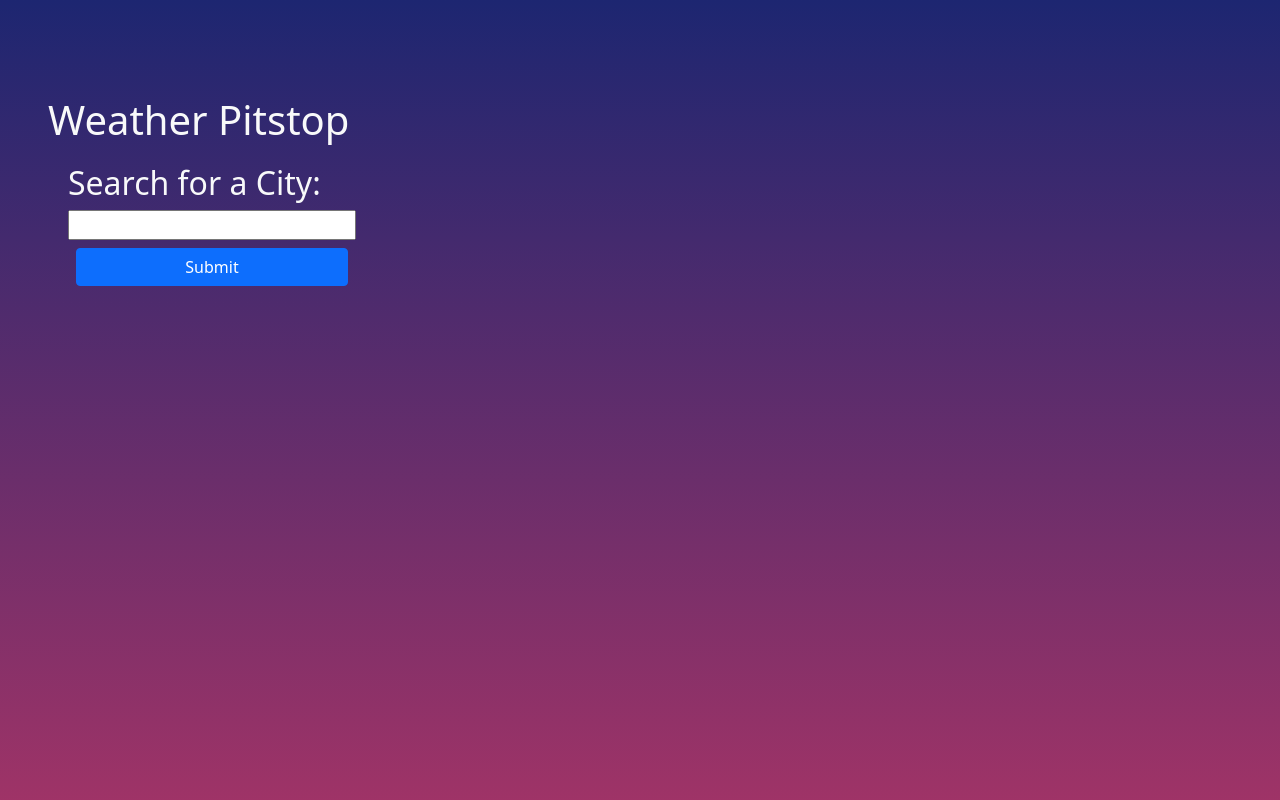
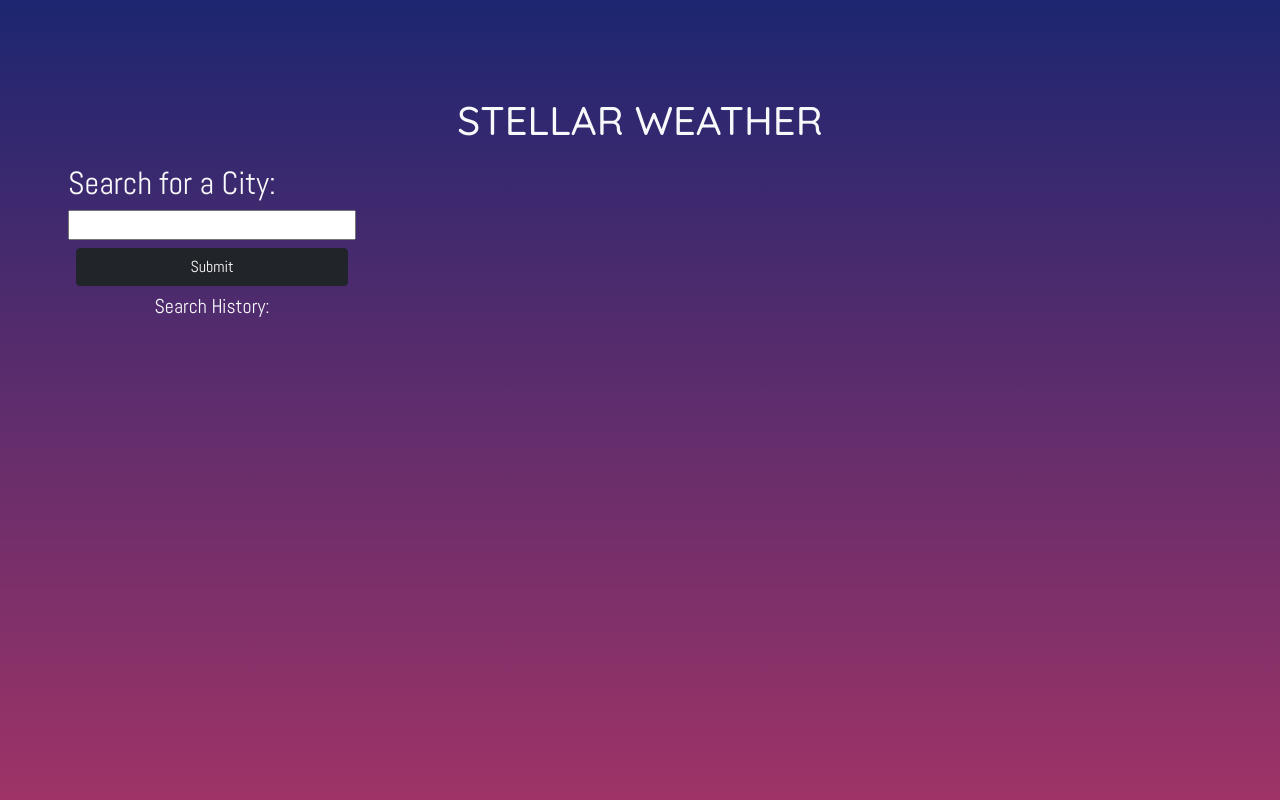
Before and after one commit to sillytsundere/my-weather-spot, a plain HTML site: page index.html in a window 1280 px wide. Shown: the top 800 px of the page. Drawn offline with nearby package versions, Linux system fonts and the light colour scheme.

Commit message:
added styling with fonts and button colors

```diff
--- a/assets/js/script.js
+++ b/assets/js/script.js
@@ -8,8 +8,10 @@ var cityDisplay = document.getElementById("city-display");
 var displaySearches = document.getElementById("search-history");
 
 $(function () {
-
-  $("body").css("background", "linear-gradient(to top, #C33764 0%, #1D2671 100%)")
+  $("body").css(
+    "background",
+    "linear-gradient(to top, #C33764 0%, #1D2671 100%)"
+  );
 
   function search(event) {
     //prevents reload of page on search submission
@@ -43,7 +45,6 @@ $(function () {
     cityInput.value = "";
   }
 
-
   //this function displays the search history saved in local storage upon page upload as it is called at the bottom of the code
   //it creates and displays cities saved in local storage as button elements and appends them to history div element upon page load
   function previousSearches() {
@@ -52,13 +53,12 @@ $(function () {
     if (searchHist) {
       searchHist.forEach((city) => {
         var historyItem = document.createElement("button");
-        historyItem.setAttribute("class", "btn btn-primary");
+        historyItem.setAttribute("class", "btn btn-dark");
         historyItem.textContent = city;
         displaySearches.append(historyItem);
       });
     }
   }
-
 
   function getWeather(city) {
     var apiURL = `https://api.openweathermap.org/data/2.5/forecast?q=${city}&units=imperial&appid=${apiKey}`;
@@ -86,18 +86,34 @@ $(function () {
         tempItem = Math.trunc(data.list[0].main.temp);
         tempEl.textContent = `Temp: ${tempItem}F`;
         humidEl.textContent = `Humidity: ${data.list[0].main.humidity}%`;
-        windEl.textContent = `Wind Speed: ${Math.round(data.list[0].wind.speed * 10) / 10}mph`;
+        windEl.textContent = `Wind Speed: ${
+          Math.round(data.list[0].wind.speed * 10) / 10
+        }mph`;
         dateEl.textContent = `${theMonth} ${theDay}${nth(theDay)} ${theYear}`;
+
         // Add icon src attribute
-        iconEl.setAttribute("src", `https://openweathermap.org/img/wn/${data.list[0].weather[0].icon}.png`);
+        iconEl.setAttribute(
+          "src",
+          `https://openweathermap.org/img/wn/${data.list[0].weather[0].icon}.png`
+        );
 
         //for loop to generate and display future weather conditions for next 5 days
         document.getElementById("five-day").innerHTML = "";
         for (let i = 7; i < 40; i += 8) {
           //create elements
           let card = document.createElement("div");
-          card.classList.add("col", "card", "m-1", "border-2", "rounded-3", "border-white");
-          card.setAttribute("style", "background-color: rgba(255, 255, 255, 0); ")
+          card.classList.add(
+            "col",
+            "card",
+            "m-1",
+            "border-2",
+            "rounded-3",
+            "border-white"
+          );
+          card.setAttribute(
+            "style",
+            "background-color: rgba(255, 255, 255, 0); "
+          );
           let cardBody = document.createElement("div");
           cardBody.setAttribute("class", "card-body");
           let date = document.createElement("h5");
@@ -108,8 +124,13 @@ $(function () {
 
           //assign content
           let iconCode = data.list[i].weather[0].icon;
-          smIcon.setAttribute("src", `https://openweathermap.org/img/wn/${iconCode}.png`);
-          wind.textContent = `Wind Speed: ${Math.round(data.list[i].wind.speed * 10) / 10}mph`;
+          smIcon.setAttribute(
+            "src",
+            `https://openweathermap.org/img/wn/${iconCode}.png`
+          );
+          wind.textContent = `Wind Speed: ${
+            Math.round(data.list[i].wind.speed * 10) / 10
+          }mph`;
           temp.textContent = `Temp: ${Math.trunc(data.list[i].main.temp)}F`;
           humidity.textContent = `Humidity: ${data.list[i].main.humidity}%`;
           let dateText = data.list[i].dt_txt;
@@ -125,24 +146,27 @@ $(function () {
       });
   }
 
-
   function nth(d) {
     if (d > 3 && d < 21) return "th";
     switch (d % 10) {
-      case 1: return "st";
-      case 2: return "nd";
-      case 3: return "rd";
-      default: return "th";
+      case 1:
+        return "st";
+      case 2:
+        return "nd";
+      case 3:
+        return "rd";
+      default:
+        return "th";
     }
   }
 
   //event listener for search history buttons, uses event bubbling to target the button elements in the display searches element
-  displaySearches.addEventListener('click', function(e) {
+  displaySearches.addEventListener("click", function (e) {
     //only alert for elements that have a "btn" class
-    if (e.target.classList.contains('btn')){
+    if (e.target.classList.contains("btn")) {
       getWeather(e.target.innerHTML);
     }
-  })
+  });
 
   //event listener to initiate search which calls get weather function to enact main functionality of web app
   searchBtn.addEventListener("click", search);
--- a/index.html
+++ b/index.html
@@ -1,23 +1,52 @@
 <!DOCTYPE html>
 <html>
   <head>
-        <meta charset="UTF-8">
-        <meta name="viewport" content="width=device-width, initial-scale=1.0">
-        <meta http-equiv="X-UA-Compatible" content="ie=edge">
-        <link rel="stylesheet" href="https://cdn.jsdelivr.net/npm/bootstrap@5.1.3/dist/css/bootstrap.min.css">
+    <meta charset="UTF-8" />
+    <meta name="viewport" content="width=device-width, initial-scale=1.0" />
+    <meta http-equiv="X-UA-Compatible" content="ie=edge" />
+    <link
+      rel="stylesheet"
+      href="https://cdn.jsdelivr.net/npm/bootstrap@5.1.3/dist/css/bootstrap.min.css"
+    />
+    <link rel="preconnect" href="https://fonts.googleapis.com" />
+    <link rel="preconnect" href="https://fonts.gstatic.com" crossorigin />
+    <link
+      href="https://fonts.googleapis.com/css2?family=Quicksand:wght@300..700&display=swap"
+      rel="stylesheet"
+    />
+    <link
+      href="https://fonts.googleapis.com/css2?family=Abel&family=Dosis:wght@200..800&family=Quicksand:wght@300..700&display=swap"
+      rel="stylesheet"
+    />
+    <style>
+      .quicksand-font {
+        font-family: "Quicksand", sans-serif;
+        font-optical-sizing: auto;
+        font-weight: 400;
+        font-style: normal;
+      }
+      .abel-regular {
+        font-family: "Abel", sans-serif;
+        font-weight: 300;
+        font-style: normal;
+      }
+    </style>
     <title>Paige's Weather Place</title>
   </head>
   <body class="text-light p-5">
-        <header class="pt-5">
-            <h1 >Weather Pitstop</h1>
+    <header class="pt-5 quicksand-font text-center">
+      <h1>STELLAR WEATHER</h1>
     </header>
-        <main class="d-flex flex-column flex-md-row min-vh-100 m-3">
+    <main class="d-flex flex-column flex-md-row min-vh-100 m-3 abel-regular">
       <section id="search" class="col-12 col-md-3 col-lg-3 m-1">
         <form class="d-flex flex-column justify-content-center">
           <h2>Search for a City:</h2>
-                    <input id='city' type="text">
-                    <button id="searchbtn" type="submit" class="btn btn-primary m-2 ">Submit</button>
+          <input id="city" type="text" />
+          <button id="searchbtn" type="submit" class="btn btn-dark m-2">
+            Submit
+          </button>
         </form>
+        <h5 class="text-center">Search History:</h5>
         <div id="search-history" class="d-flex flex-column-reverse gap-2">
           <!--Search history buttons go here-->
         </div>
@@ -28,7 +57,7 @@
           <!--This div contains empty elements that are changed dynamically by Js file to display current weather conditions-->
           <h2 id="city-display"></h2>
           <div id="date"></div>
-                    <img id="icon"/>
+          <img id="icon" />
           <div id="temp"></div>
           <div id="humid"></div>
           <div id="wind"></div>
```
Lines whose indentation alone changed are shown as unchanged.
